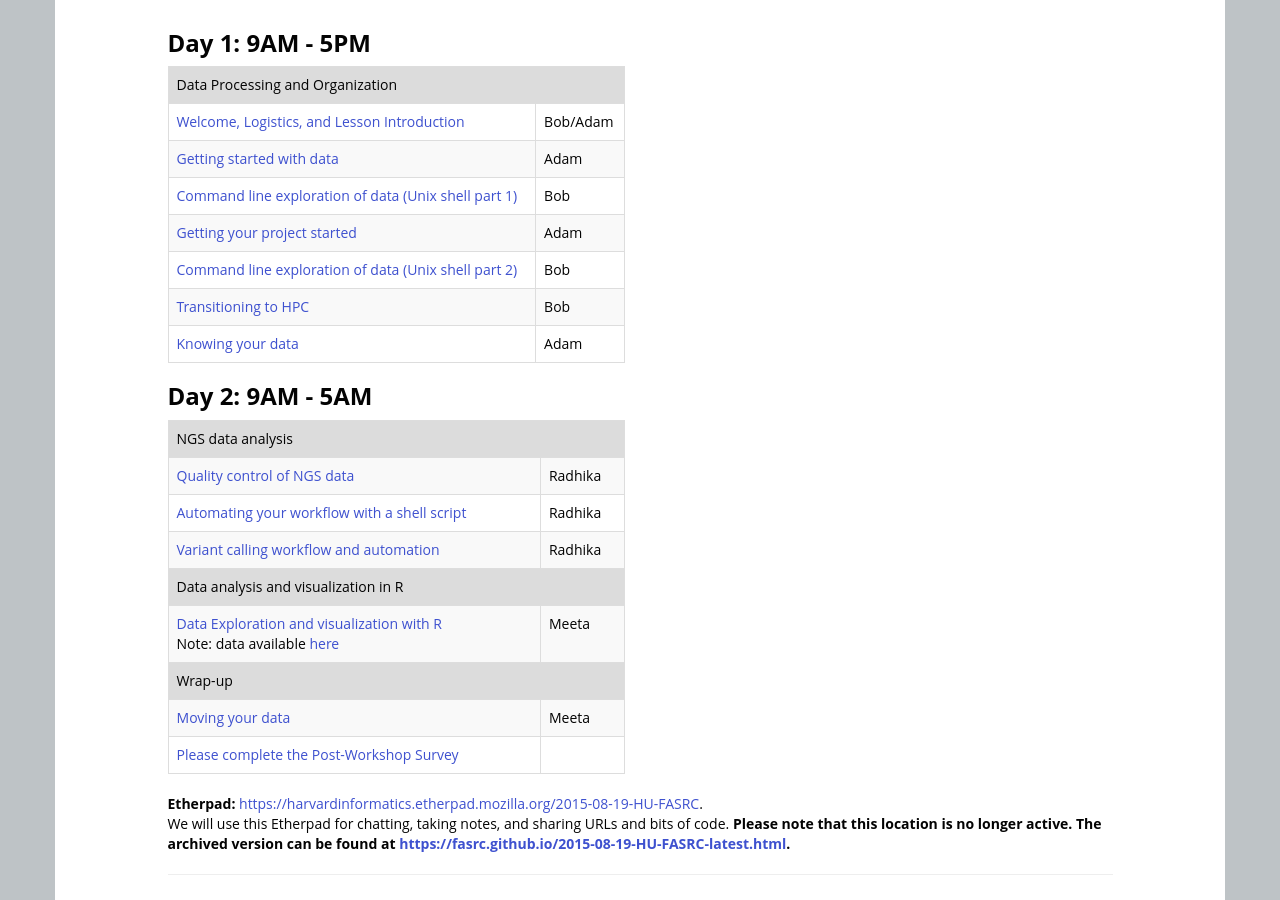
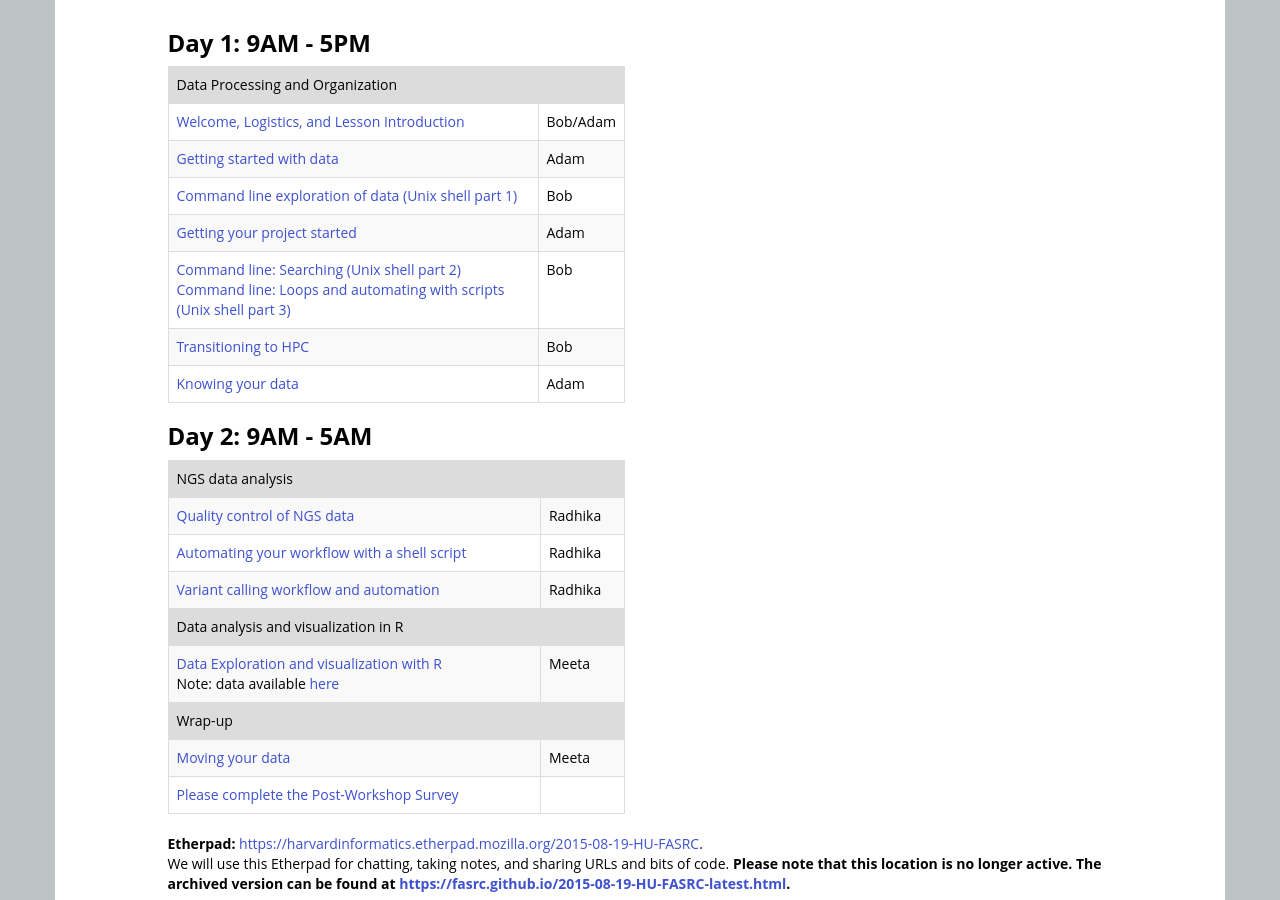
Before and after one commit to devbioinfoguy/2015-07-30-ASPB, a Jekyll site: the page built from index.html, in a window 1280 px wide and 900 px high, scrolled down 1300 px. Built offline with Jekyll 4.4.1, drawn with Linux system fonts in a browser that asks for light colours; nearby versions of some CDN libraries; library files that are not in the unit come from our copies; some of the changed lines change nothing that is shown.

Commit message:
changed URLs to point to fasrc and added Loops & Scripts shell lesson

```diff
--- a/index.html
+++ b/index.html
@@ -194,7 +194,7 @@
 
       <tr>
         <td>
-          <a href="https://github.com/adamfreedman/datadescription-genomics/blob/master/lessons/01-intro-to-ecoli-evo-experient.md">Welcome, Logistics, and Lesson Introduction
+          <a href="https://github.com/fasrc/DataC-datadescription-genomics/blob/master/lessons/01-intro-to-ecoli-evo-experient.md">Welcome, Logistics, and Lesson Introduction
         </td>
         <td>
             Bob/Adam
@@ -203,7 +203,7 @@
 
       <tr>
         <td>
-          <a href="https://github.com/adamfreedman/datadescription-genomics/blob/master/lessons/02-examining-sra-runtable.md">
+          <a href="https://github.com/fasrc/DataC-datadescription-genomics/blob/master/lessons/02-examining-sra-runtable.md">
             Getting started with data
           </a>
         </td>
@@ -214,7 +214,7 @@
 
       <tr>
         <td>
-            <a href="https://github.com/devbioinfoguy/shell-genomics/tree/gh-pages/lessons">
+            <a href="https://github.com/fasrc/DataC-shell-genomics/blob/gh-pages/lessons/01_the_filesystem.md">
               Command line exploration of data (Unix shell part 1)
             </a>
         </td>
@@ -225,7 +225,7 @@
 
       <tr>
          <td>
-          <a href="https://github.com/adamfreedman/organization-genomics/blob/gh-pages/lessons/01_intro_organization.md">
+          <a href="https://github.com/fasrc/DataC-organization-genomics/blob/gh-pages/lessons/01_intro_organization.md">
             Getting your project started
           </a>
         </td>
@@ -236,10 +236,12 @@
 
       <tr>
         <td>
-
-            <a href="https://github.com/devbioinfoguy/shell-genomics/tree/gh-pages/lessons">
-              Command line exploration of data (Unix shell part 2)
-            </a>
+            <a href="https://github.com/fasrc/DataC-shell-genomics/blob/gh-pages/lessons/02_searching_files.md">
+              Command line: Searching (Unix shell part 2)
+            </a><br>
+            <a href="https://github.com/fasrc/DataC-shell-genomics/blob/gh-pages/lessons/03_loops_and_scripts.md">
+              Command line: Loops and automating with scripts (Unix shell part 3)
+            </a><br>
         </td>
         <td>
             Bob
@@ -250,7 +252,7 @@
       <tr>
         <td>
 
-            <a href="https://github.com/devbioinfoguy/HPC-genomics/blob/master/lessons/0.HPC-introduction.md">
+            <a href="https://github.com/fasrc/DataC-HPC-genomics/blob/master/lessons/0.HPC-introduction.md">
               Transitioning to HPC
             </a>
         </td>
@@ -262,7 +264,7 @@
 
            <tr>
         <td>
-          <a href="https://github.com/adamfreedman/knowyourdata-genomics/blob/gh-pages/lessons/01-know_your_data.md">
+          <a href="https://github.com/fasrc/DataC-knowyourdata-genomics/blob/gh-pages/lessons/01-know_your_data.md">
             Knowing your data
           </a>
         </td>
@@ -282,7 +284,7 @@
       <tr>
       <tr>
         <td>
-          <a href="https://github.com/devbioinfoguy/wrangling-genomics/blob/gh-pages/lessons/00-readQC.md">
+          <a href="https://github.com/fasrc/DataC-wrangling-genomics/blob/gh-pages/lessons/00-readQC.md">
             Quality control of NGS data
           </a>
         </td>
@@ -292,7 +294,7 @@
       </tr>
        <tr>
         <td>
-          <a href="https://github.com/devbioinfoguy/wrangling-genomics/blob/gh-pages/lessons/01-automating_a_workflow.md">
+          <a href="https://github.com/fasrc/DataC-wrangling-genomics/blob/gh-pages/lessons/01-automating_a_workflow.md">
             Automating your workflow with a shell script
           </a>
         </td>
@@ -302,7 +304,7 @@
       </tr>
       <tr>
         <td>
-          <a href="https://github.com/devbioinfoguy/wrangling-genomics/blob/gh-pages/lessons/02-variant-calling-workflow.md">
+          <a href="https://github.com/fasrc/DataC-wrangling-genomics/blob/gh-pages/lessons/02-variant-calling-workflow.md">
           Variant calling workflow and automation
           </a>
         </td>
@@ -332,7 +334,7 @@
       </tr>
       <tr>
         <td>
-          <a href="https://github.com/devbioinfoguy/HPC-genomics/blob/master/lessons/5.Data-rountripping.md">
+          <a href="https://github.com/fasrc/DataC-HPC-genomics/blob/master/lessons/5.Data-rountripping.md">
             Moving your data</a>
         </td>
         <td>
```
